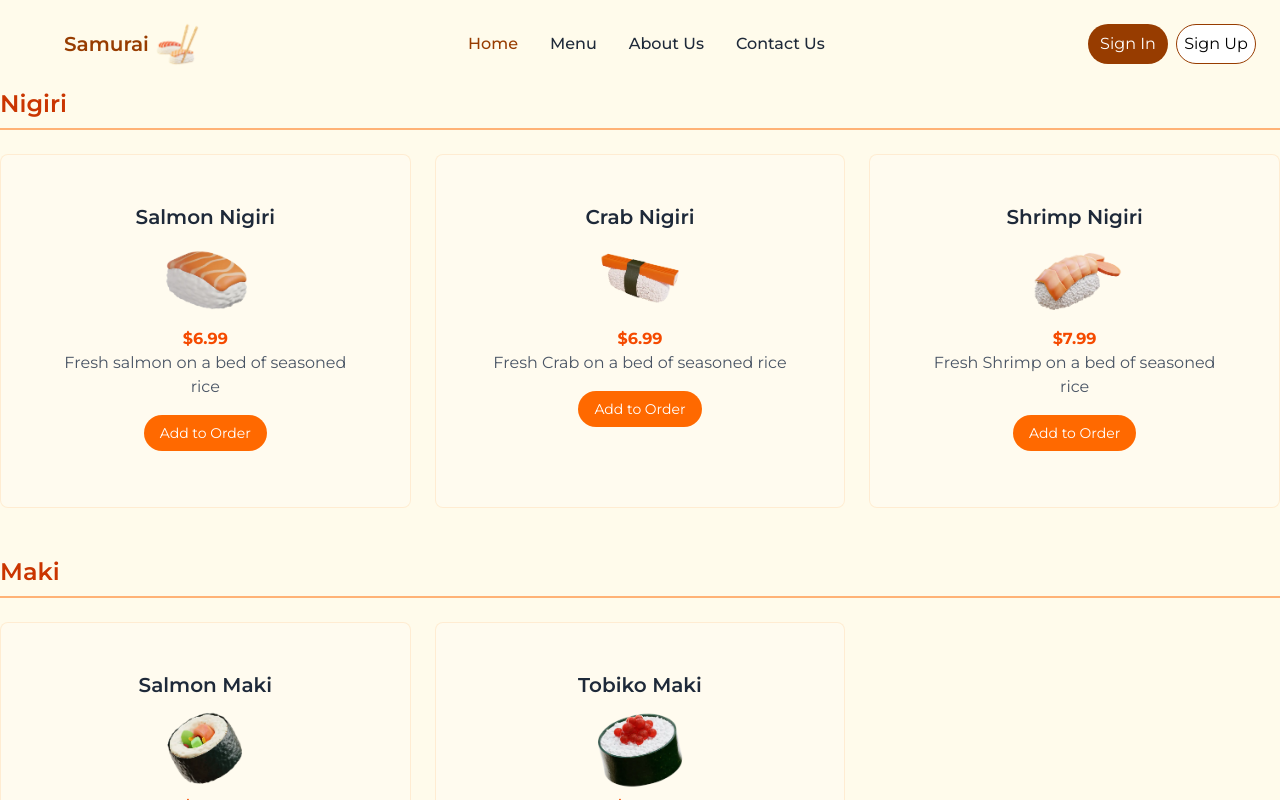
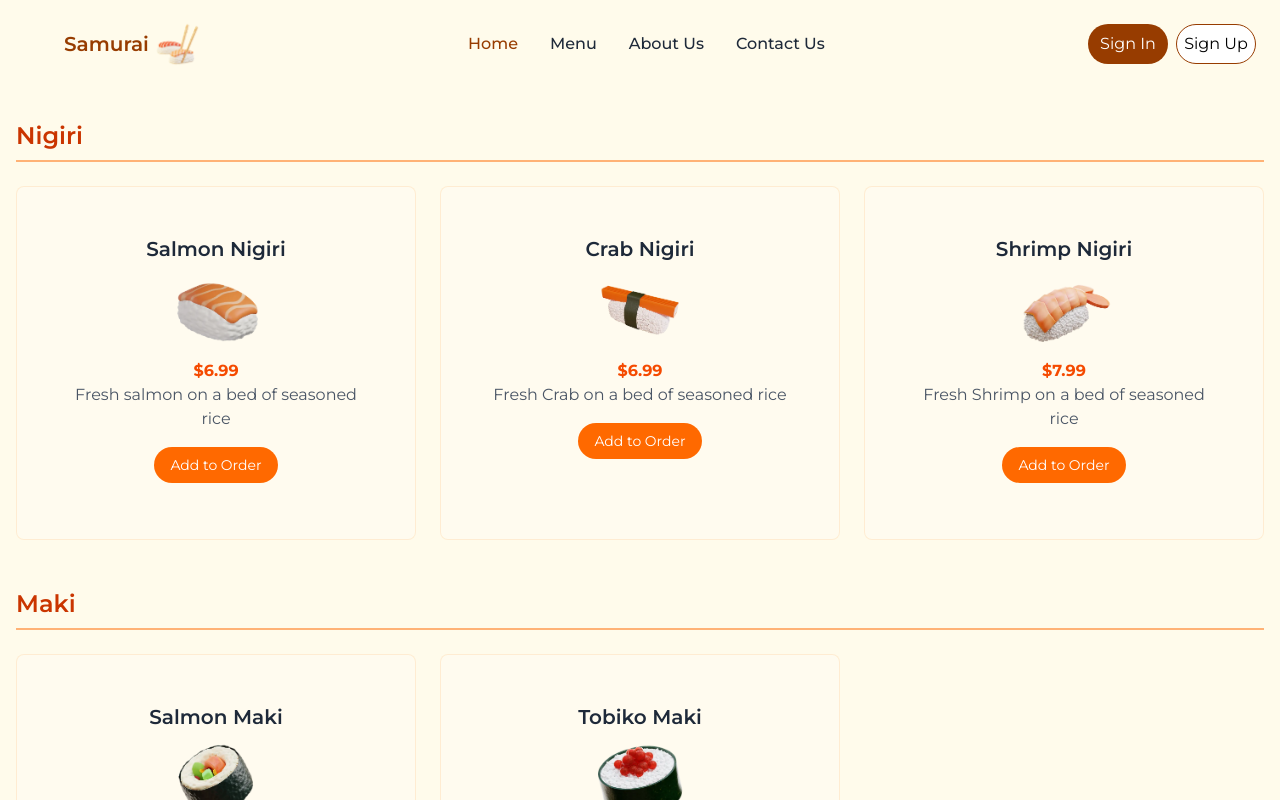
Before and after one commit to MennaEbied/React-Restaurant-Website, a React (Vite) app: page /menu in a window 1280 px wide. Shown: the top 800 px of the page. Built offline with nearby package versions, Linux system fonts and the light colour scheme.

Commit message:
Update styles

```diff
--- a/src/components/Navbar.tsx
+++ b/src/components/Navbar.tsx
@@ -36,7 +36,7 @@ const Navbar = () => {
 
       {/* Desktop buttons - hidden on mobile */}
       <div className="hidden md:flex gap-2">
-        <button className="rounded-3xl bg-amber-800 w-20 h-10 text-white cursor-pointer hover:bg-amber-700 transition">
+        <button className="rounded-3xl bg-amber-800 w-20 h-10 text-white cursor-pointer hover:bg-amber-700  transition-colors duration-300">
           Sign In
         </button>
         <button className="rounded-3xl bg-white border border-amber-800 w-20 h-10 cursor-pointer hover:bg-amber-50 transition">
--- a/src/pages/Menu.tsx
+++ b/src/pages/Menu.tsx
@@ -3,8 +3,8 @@ import { menuItems } from "../components/MenuItems";
 const Menu: React.FC = () => {
   const categories = [...new Set(menuItems.map((item) => item.category))];
   return (
-    <div className="bg-amber-50 min-h-screen font-montserrat">
-      <div className="container mx-auto">
+    <div className="bg-amber-50 h-full font-montserrat">
+      <div className="container mx-auto  px-4 py-8">
         {categories.map((category) => (
           <div key={category} className="mb-12">
             <h2 className="text-2xl font-semibold text-orange-700 mb-6 border-b-2 border-orange-500/50 pb-2">
```
